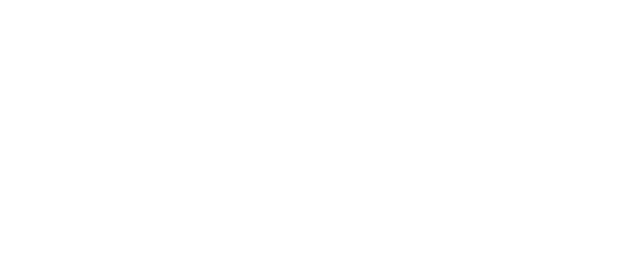
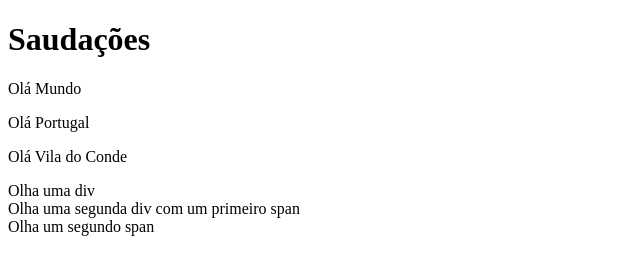
Before and after one commit to mariannecvaz/ESMAD-POO-1819, a plain HTML site: page ficha03/index.html in a window 1280 px wide. Shown: the whole page, without its empty margins (0-640 px from the left). Drawn offline with Linux system fonts and the light colour scheme.

Commit message:
primeiro

```diff
--- a/ficha03/index.html
+++ b/ficha03/index.html
@@ -7,6 +7,19 @@
     <title>Document</title>
 </head>
 <body>
+    <h1 class="red">Saudações</h1>
+    <p id="p1">Olá Mundo</p>
+    <p id="p2" class="red">Olá Portugal</p>
+    <p id="p3">Olá Vila do Conde</p>
+    <div>Olha uma div</div>
+    <div>Olha uma segunda div com um
+    <span>primeiro span</span>
+    </div>
+    <span>Olha um segundo span</span>
 
+    <script>
+        let exer = document.getElementById("p2")
+        console.log(exer);
+    </script>
 </body>
 </html>
```
